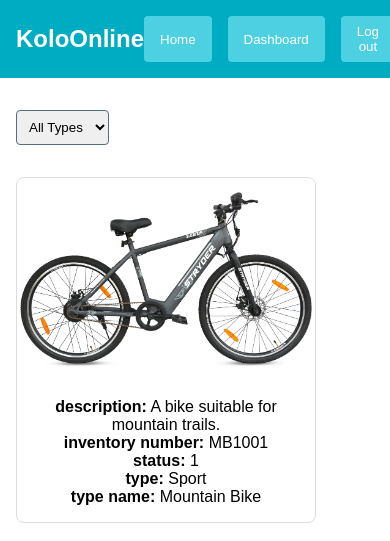
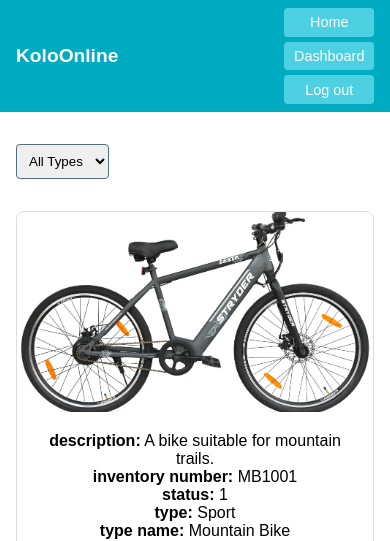
Before and after one commit to xchubuk/vwa_zs2024-2025_xchubuk_xiur, a Flask app: page /index in a window 390 px wide. Shown: the top 541 px of the page. Run offline with Flask 3, Linux system fonts and the light colour scheme; data comes from the database, SQL or seed files in the repository.

Commit message:
added responsive design

```diff
--- a/static/style_index_page.css
+++ b/static/style_index_page.css
@@ -3,6 +3,10 @@
     padding: 0;
     box-sizing: border-box;
     font-family: Arial, sans-serif;
+}
+
+body, html {
+    overflow-x: hidden;
 }
 
 :root {
@@ -13,7 +17,7 @@
 
 header {
     background-color: var(--primary);
-    padding: 1rem;
+    padding: 0.5rem 1rem;
     position: sticky;
     top: 0;
     z-index: 100;
@@ -35,20 +39,27 @@ nav {
 
 .nav-links {
     display: flex;
-    gap: 1rem;
+    gap: 0.5rem;
+}
+
+.nav-links button:hover {
+    background: #00acc1;
 }
 
 .nav-links button {
     background: var(--secondary);
     border: none;
-    padding: 0.5rem 1rem;
+    padding: 0.3rem 0.8rem;
     color: white;
     border-radius: 4px;
     cursor: pointer;
+    font-size: 1rem;
+    transition: background-color 0.3s ease;
 }
 
 .main {
     max-width: 1200px;
+    min-height: calc(100vh - 200px);
     margin: 2rem auto;
     padding: 0 1rem;
 }
@@ -122,7 +133,7 @@ nav {
 footer {
     background-color: var(--dark);
     color: white;
-    padding: 2rem 1rem;
+    padding: 1.5rem 1rem;
     margin-top: 2rem;
 }
 
@@ -224,11 +235,46 @@ footer {
 }
 
 @media (max-width: 768px) {
-    .gallery {
+    .logo {
+        font-size: 1.2rem;
+    }
+
+    .nav-links {
+        flex-direction: column;
+        gap: 0.3rem;
+    }
+
+    .nav-links button {
+        width: 100%;
+        font-size: 0.9rem;
+        padding: 0.4rem 0.6rem;
+    }
+
+    #bike-gallery {
         grid-template-columns: 1fr;
+        gap: 1rem;
+    }
+
+    .bike-card {
+        max-width: 100%;
+        margin: 0 auto;
     }
 
     .footer-content {
         grid-template-columns: 1fr;
+        gap: 1rem;
+        text-align: center;
+    }
+
+    .footer-section h3 {
+        font-size: 1.1rem;
+    }
+
+    .footer-section a {
+        font-size: 0.9rem;
+    }
+
+    footer {
+        padding: 1rem;
     }
 }
```
